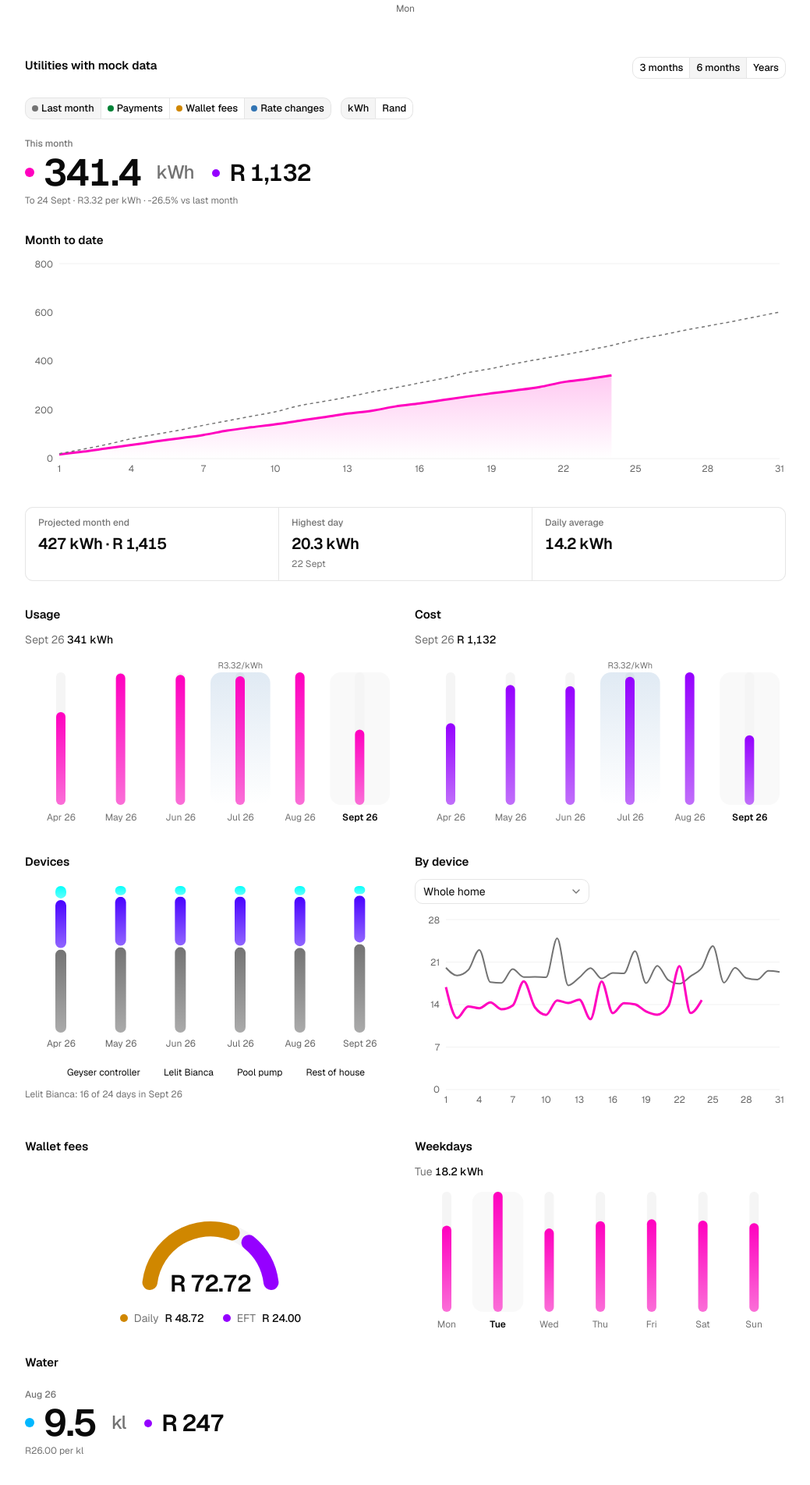
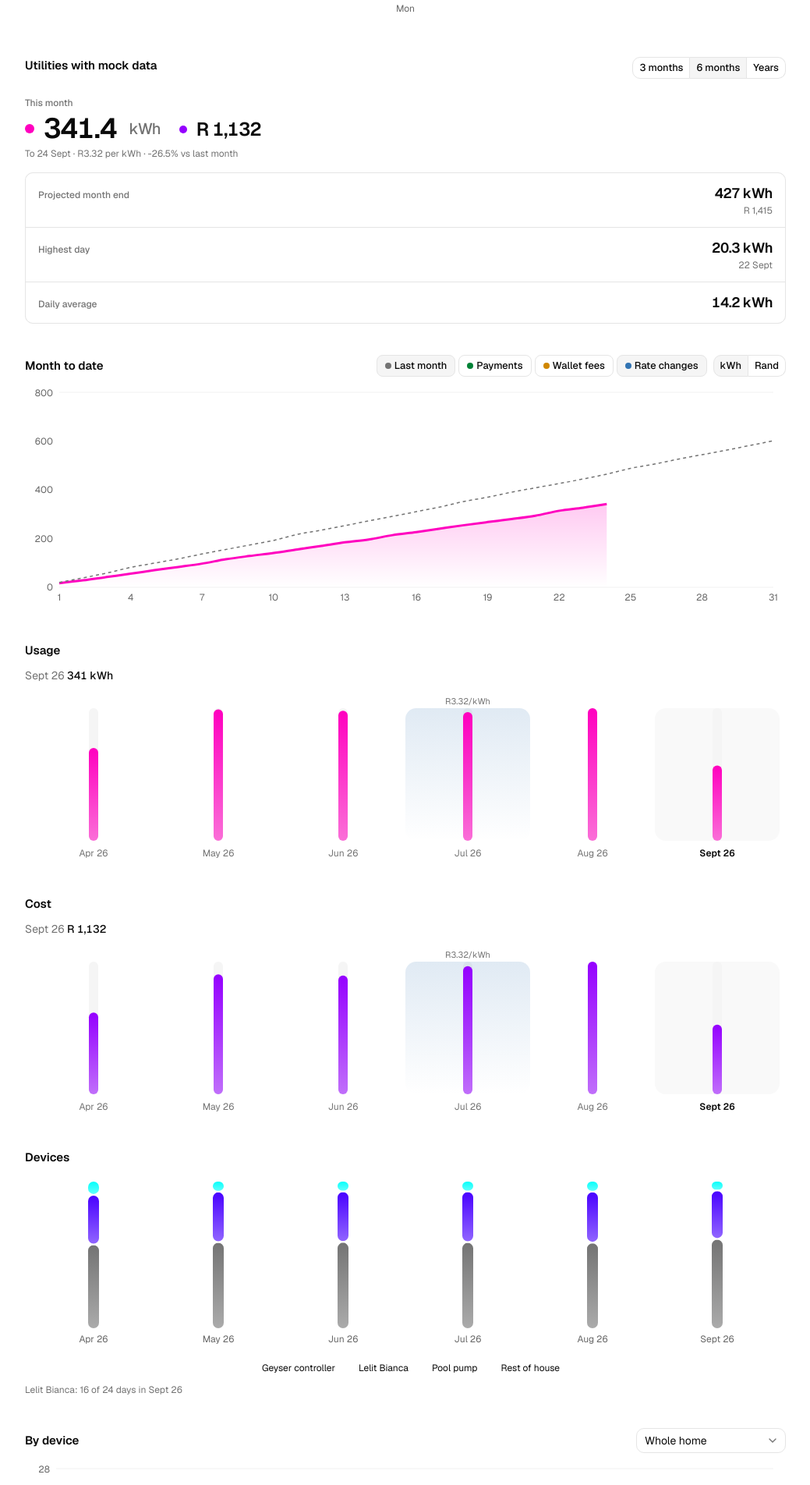
Before and after one commit to gustav2811/personal-finance, a Next.js app in the folder apps/dashboard/: page /dev/ui in a window 1280 px wide. Shown: the part 1402-3306 px from the top of the page at 78% size, without its empty margins (120-1159 px from the left). Built offline with nearby package versions, Linux system fonts and the light colour scheme.

Commit message:
Reflow the utilities page so phone and desktop share one reading order.
The summary, chart controls, and history were built for a wide column, so the layer toggles overflowed on a phone and the headline sat apart from the stats it summarises.

```diff
--- a/apps/dashboard/components/patterns/data-gate.tsx
+++ b/apps/dashboard/components/patterns/data-gate.tsx
@@ -2,6 +2,7 @@
 
 import { useEffect, useState, type ReactNode } from "react"
 import { Alert, AlertDescription, AlertTitle } from "@/components/ui/alert"
+import { Button } from "@/components/ui/button"
 import { Skeleton } from "@/components/ui/skeleton"
 
 // `load` is a dependency. Pass a stable function (module-level or useCallback).
@@ -15,6 +16,7 @@ export function DataGate<T>({
 }) {
   const [data, setData] = useState<T | null>(null)
   const [dataError, setDataError] = useState<string | null>(null)
+  const [attempt, setAttempt] = useState(0)
 
   useEffect(() => {
     let cancelled = false
@@ -34,13 +36,18 @@ export function DataGate<T>({
     return () => {
       cancelled = true
     }
-  }, [load])
+  }, [load, attempt])
 
   if (dataError) {
     return (
       <Alert variant="destructive">
         <AlertTitle>Household data is unavailable</AlertTitle>
-        <AlertDescription>{dataError}</AlertDescription>
+        <AlertDescription className="space-y-3">
+          <p>{dataError}</p>
+          <Button onClick={() => setAttempt((count) => count + 1)} size="sm" variant="outline">
+            Try again
+          </Button>
+        </AlertDescription>
       </Alert>
     )
   }
--- a/apps/dashboard/components/patterns/history-control.tsx
+++ b/apps/dashboard/components/patterns/history-control.tsx
@@ -30,7 +30,11 @@ export function HistoryControl({
       variant="outline"
     >
       {ITEMS.map((item) => (
-        <ToggleGroupItem key={String(item.value)} value={String(item.value)}>
+        <ToggleGroupItem
+          className="pointer-coarse:h-9 pointer-coarse:px-3"
+          key={String(item.value)}
+          value={String(item.value)}
+        >
           {item.label}
         </ToggleGroupItem>
       ))}
--- a/apps/dashboard/components/patterns/section.tsx
+++ b/apps/dashboard/components/patterns/section.tsx
@@ -1,21 +1,26 @@
 import type { ReactNode } from "react"
 
 export function Section({
+  actions,
   children,
   description,
   title,
 }: {
+  actions?: ReactNode
   children?: ReactNode
   description?: string
   title: string
 }) {
   return (
     <section className="space-y-3">
-      <div className="space-y-1">
-        <h2 className="type-section-title">{title}</h2>
-        {description ? (
-          <p className="type-body-small max-w-3xl text-muted-foreground">{description}</p>
-        ) : null}
+      <div className="flex flex-wrap items-center justify-between gap-x-4 gap-y-3">
+        <div className="min-w-0 space-y-1">
+          <h2 className="type-section-title">{title}</h2>
+          {description ? (
+            <p className="type-body-small max-w-3xl text-muted-foreground">{description}</p>
+          ) : null}
+        </div>
+        {actions ? <div className="flex flex-wrap items-center gap-2">{actions}</div> : null}
       </div>
       {children}
     </section>
--- a/apps/dashboard/domain/consumption/device-line-chart.tsx
+++ b/apps/dashboard/domain/consumption/device-line-chart.tsx
@@ -2,6 +2,7 @@
 
 import { CartesianGrid, Line, LineChart, XAxis, YAxis } from "recharts"
 import { ChartContainer, ChartTooltip, type ChartConfig } from "@/components/ui/chart"
+import { Empty, EmptyHeader, EmptyTitle } from "@/components/ui/empty"
 import type { DeviceDayPoint } from "@/domain/consumption/energy-model"
 import { formatNumber } from "@/lib/format/money"
 
@@ -12,9 +13,19 @@ const lineConfig = {
 
 // Two overlapping series with a vertical guide and ring marker, after Smart Charts 9.
 export function DeviceLineChart({ points }: { points: DeviceDayPoint[] }) {
+  if (points.every((point) => point.current === null && point.previous === null)) {
+    return (
+      <Empty className="min-h-48 border">
+        <EmptyHeader>
+          <EmptyTitle>No readings for this device in the last two months</EmptyTitle>
+        </EmptyHeader>
+      </Empty>
+    )
+  }
+
   return (
     <ChartContainer className="aspect-auto h-64 w-full" config={lineConfig}>
-      <LineChart data={points} margin={{ left: 8, right: 8, top: 8 }}>
+      <LineChart data={points} margin={{ left: 8, right: 16, top: 8 }}>
         <CartesianGrid vertical={false} />
         <XAxis axisLine={false} dataKey="day" interval={2} tickLine={false} />
         <YAxis
--- a/apps/dashboard/domain/consumption/device-share-chart.tsx
+++ b/apps/dashboard/domain/consumption/device-share-chart.tsx
@@ -48,7 +48,8 @@ export function DeviceShareChart({ share }: { share: DeviceShare }) {
             </linearGradient>
           ))}
         </defs>
-        <XAxis axisLine={false} dataKey="label" interval={0} tickLine={false} />
+        <XAxis axisLine={false} dataKey="label" interval={share.points.length > 7 ? "preserveEnd" : 0}
+          minTickGap={4} tickLine={false} />
         <YAxis domain={[0, 100]} hide />
         <ChartTooltip
           content={
--- a/apps/dashboard/domain/consumption/month-bars.tsx
+++ b/apps/dashboard/domain/consumption/month-bars.tsx
@@ -83,7 +83,8 @@ export function MonthBars({
           <XAxis
             axisLine={false}
             dataKey="label"
-            interval={0}
+            interval={bars.length > 7 ? "preserveEnd" : 0}
+            minTickGap={4}
             tick={<MonthTick selectedLabel={active.label} />}
             tickLine={false}
           />
--- a/apps/dashboard/domain/consumption/mtd-chart.tsx
+++ b/apps/dashboard/domain/consumption/mtd-chart.tsx
@@ -95,7 +95,7 @@ export function MtdChart({
 
   return (
     <ChartContainer className="aspect-auto h-72 w-full" config={mtdConfig(metric)}>
-      <ComposedChart data={rows} margin={{ left: 8, right: 8, top: 8 }}>
+      <ComposedChart data={rows} margin={{ left: 8, right: 16, top: 8 }}>
         <defs>
           <linearGradient id="mtd-cursor" x1="0" x2="0" y1="0" y2="1">
             <stop offset="0%" style={{ stopColor: "var(--color-current)", stopOpacity: 0.22 }} />
--- a/apps/dashboard/domain/consumption/weekday-chart.tsx
+++ b/apps/dashboard/domain/consumption/weekday-chart.tsx
@@ -3,6 +3,7 @@
 import { useId } from "react"
 import { Bar, BarChart, ReferenceArea, XAxis, YAxis } from "recharts"
 import { ChartContainer, ChartTooltip, type ChartConfig } from "@/components/ui/chart"
+import { Empty, EmptyHeader, EmptyTitle } from "@/components/ui/empty"
 import type { WeekdayPoint } from "@/domain/consumption/energy-model"
 import { formatNumber } from "@/lib/format/money"
 
@@ -36,14 +37,22 @@ export function WeekdayChart({ points }: { points: WeekdayPoint[] }) {
     null,
   )
 
+  if (!peak || peak.kwh === null) {
+    return (
+      <Empty className="min-h-48 border">
+        <EmptyHeader>
+          <EmptyTitle>No closed days this month</EmptyTitle>
+        </EmptyHeader>
+      </Empty>
+    )
+  }
+
   return (
     <div className="space-y-2">
-      {peak && peak.kwh !== null ? (
       <p className="type-numeric text-sm">
         <span className="text-muted-foreground">{peak.label}</span>{" "}
         <span className="font-medium">{formatNumber(peak.kwh)} kWh</span>
       </p>
-      ) : null}
       <ChartContainer className="aspect-auto h-48 w-full" config={weekdayConfig}>
         <BarChart data={points} margin={{ left: 8, right: 8, top: 8 }}>
           <defs>
@@ -56,11 +65,10 @@ export function WeekdayChart({ points }: { points: WeekdayPoint[] }) {
             axisLine={false}
             dataKey="label"
             interval={0}
-            tick={<DayTick peak={peak?.label ?? ""} />}
+            tick={<DayTick peak={peak.label} />}
             tickLine={false}
           />
           <YAxis domain={[0, "dataMax"]} hide />
-          {peak ? (
           <ReferenceArea
             fill="var(--muted)"
             fillOpacity={0.6}
@@ -69,7 +77,6 @@ export function WeekdayChart({ points }: { points: WeekdayPoint[] }) {
             x1={peak.label}
             x2={peak.label}
           />
-          ) : null}
           <ChartTooltip
             content={({ active, payload }) => {
               const item = payload?.[0]?.payload as WeekdayPoint | undefined
--- a/apps/dashboard/features/utilities/energy-panel.tsx
+++ b/apps/dashboard/features/utilities/energy-panel.tsx
@@ -45,18 +45,16 @@ const LAYERS: Array<{ dot: string; label: string; value: Layer }> = [
   { dot: "bg-info", label: "Rate changes", value: "rates" },
 ]
 
-function EnergyBody({
-  data,
-  layers,
-  metric,
-  window,
-}: {
-  data: EnergyData
-  layers: Layer[]
-  metric: MtdMetric
-  window: HistoryWindow
-}) {
+const TOUCH_ITEM = "pointer-coarse:h-9 pointer-coarse:px-3"
+
+function isLayer(value: string): value is Layer {
+  return LAYERS.some((layer) => layer.value === value)
+}
+
+export function EnergyPanel({ data, window }: { data: EnergyData; window: HistoryWindow }) {
   const currentMonth = monthKey(localDateKey(data.fetchedAt))
+  const [metric, setMetric] = useState<MtdMetric>("kwh")
+  const [layers, setLayers] = useState<Layer[]>(["last", "rates"])
   const [selectedMonth, setSelectedMonth] = useState(currentMonth)
   const [target, setTarget] = useState(HOME_TARGET)
 
@@ -104,18 +102,21 @@ function EnergyBody({
     : []
 
   return (
-    <div className="space-y-8">
-      <section aria-label="Month to date" className="space-y-1">
+    <div className="space-y-10">
+      <section aria-label="This month" className="space-y-4">
+        <div className="space-y-1">
           <p className="type-label text-muted-foreground">This month</p>
           {summary ? (
             <>
               <div className="flex flex-wrap items-baseline gap-x-6 gap-y-1">
-              <p className="type-numeric flex items-center gap-3 text-5xl font-semibold tracking-tight">
+                <p className="type-numeric flex items-center gap-3 text-4xl font-semibold tracking-tight @md/utilities:text-5xl">
                   <span aria-hidden className="size-3 rounded-full bg-chart-1" />
                   {formatNumber(summary.kwh)}
-                <span className="ml-2 text-2xl font-medium text-muted-foreground">kWh</span>
+                  <span className="ml-1 text-xl font-medium text-muted-foreground @md/utilities:text-2xl">
+                    kWh
+                  </span>
                 </p>
-              <p className="type-numeric flex items-center gap-3 text-3xl font-semibold tracking-tight">
+                <p className="type-numeric flex items-center gap-3 text-2xl font-semibold tracking-tight @md/utilities:text-3xl">
                   <span aria-hidden className="size-2.5 rounded-full bg-chart-2" />
                   {formatMoney(summary.rand)}
                 </p>
@@ -131,25 +132,14 @@ function EnergyBody({
           ) : (
             <p className="type-body text-muted-foreground">No closed days yet.</p>
           )}
-      </section>
-
-      <Section title="Month to date">
-        <MtdChart
-          metric={metric}
-          points={mtd.points}
-          showDeposits={layers.includes("payments")}
-          showFees={layers.includes("fees")}
-          showLast={layers.includes("last")}
-        />
-      </Section>
+        </div>
 
         {summary ? (
-        <dl className="grid gap-px overflow-hidden rounded-lg border bg-border sm:grid-cols-3">
+          <dl className="grid gap-px overflow-hidden rounded-lg border bg-border @xl/utilities:grid-cols-3">
             <Stat
+              detail={summary.projectedRand === null ? undefined : formatMoney(summary.projectedRand)}
               label="Projected month end"
-            value={`${formatNumber(summary.projectedKwh, 0)} kWh${
-              summary.projectedRand === null ? "" : ` · ${formatMoney(summary.projectedRand)}`
-            }`}
+              value={`${formatNumber(summary.projectedKwh, 0)} kWh`}
             />
             <Stat
               detail={shortDate(`${summary.highestDay.key}T12:00:00+02:00`)}
@@ -162,8 +152,60 @@ function EnergyBody({
             />
           </dl>
         ) : null}
+      </section>
 
-      <div className="grid gap-x-6 gap-y-8 lg:grid-cols-2 [&>section]:min-w-0">
+      <Section
+        actions={
+          <>
+            <ToggleGroup
+              aria-label="Chart layers"
+              className="flex-wrap"
+              onValueChange={(next) => setLayers(next.filter(isLayer))}
+              size="sm"
+              spacing={1}
+              type="multiple"
+              value={layers}
+              variant="outline"
+            >
+              {LAYERS.map((layer) => (
+                <ToggleGroupItem className={TOUCH_ITEM} key={layer.value} value={layer.value}>
+                  <span aria-hidden className={`size-2 rounded-full ${layer.dot}`} />
+                  {layer.label}
+                </ToggleGroupItem>
+              ))}
+            </ToggleGroup>
+            <ToggleGroup
+              aria-label="Month to date measure"
+              onValueChange={(next) => {
+                if (next === "kwh" || next === "rand") setMetric(next)
+              }}
+              size="sm"
+              spacing={0}
+              type="single"
+              value={metric}
+              variant="outline"
+            >
+              <ToggleGroupItem className={TOUCH_ITEM} value="kwh">
+                kWh
+              </ToggleGroupItem>
+              <ToggleGroupItem className={TOUCH_ITEM} value="rand">
+                Rand
+              </ToggleGroupItem>
+            </ToggleGroup>
+          </>
+        }
+        title="Month to date"
+      >
+        <MtdChart
+          metric={metric}
+          points={mtd.points}
+          showDeposits={layers.includes("payments")}
+          showFees={layers.includes("fees")}
+          showLast={layers.includes("last")}
+        />
+      </Section>
+
+      <div className="grid gap-x-8 gap-y-10 @3xl/utilities:grid-cols-2 [&>section]:min-w-0">
         <Section title="Usage">
           <MonthBars
             bars={monthly.map((point) => ({ label: point.label, month: point.month, value: point.kwh }))}
@@ -197,9 +239,10 @@ function EnergyBody({
           ))}
         </Section>
 
-        <Section title="By device">
+        <Section
+          actions={
             <Select onValueChange={setTarget} value={target}>
-            <SelectTrigger className="w-56">
+              <SelectTrigger aria-label="Device" className="w-48 pointer-coarse:h-9">
                 <SelectValue />
               </SelectTrigger>
               <SelectContent>
@@ -210,6 +253,9 @@ function EnergyBody({
                 ))}
               </SelectContent>
             </Select>
+          }
+          title="By device"
+        >
           <DeviceLineChart points={deviceDaily} />
         </Section>
 
@@ -227,53 +273,14 @@ function EnergyBody({
 
 function Stat({ detail, label, value }: { detail?: string; label: string; value: string }) {
   return (
-    <div className="bg-card px-4 py-3">
+    <div className="flex items-baseline justify-between gap-4 bg-card px-4 py-3 @xl/utilities:block">
       <dt className="type-label text-muted-foreground">{label}</dt>
-      <dd className="type-numeric mt-1 text-xl font-semibold tracking-tight">{value}</dd>
-      {detail ? <p className="type-caption mt-1">{detail}</p> : null}
+      <dd className="flex flex-col items-end text-right @xl/utilities:mt-1 @xl/utilities:items-start @xl/utilities:text-left">
+        <span className="type-numeric text-lg font-semibold tracking-tight @xl/utilities:text-xl">
+          {value}
+        </span>
+        {detail ? <span className="type-caption">{detail}</span> : null}
+      </dd>
     </div>
   )
 }
-
-export function EnergyPanel({ data, window }: { data: EnergyData; window: HistoryWindow }) {
-  const [metric, setMetric] = useState<MtdMetric>("kwh")
-  const [layers, setLayers] = useState<Layer[]>(["last", "rates"])
-
-  return (
-    <div className="space-y-6">
-      <div className="flex flex-wrap items-center gap-3">
-        <ToggleGroup
-          aria-label="Chart layers"
-          onValueChange={(next) => setLayers(next as Layer[])}
-          size="sm"
-          spacing={0}
-          type="multiple"
-          value={layers}
-          variant="outline"
-        >
-          {LAYERS.map((layer) => (
-            <ToggleGroupItem key={layer.value} value={layer.value}>
-              <span aria-hidden className={`size-2 rounded-full ${layer.dot}`} />
-              {layer.label}
-            </ToggleGroupItem>
-          ))}
-        </ToggleGroup>
-        <ToggleGroup
-          aria-label="Month to date measure"
-          onValueChange={(next) => {
-            if (next === "kwh" || next === "rand") setMetric(next)
-          }}
-          size="sm"
-          spacing={0}
-          type="single"
-          value={metric}
-          variant="outline"
-        >
-          <ToggleGroupItem value="kwh">kWh</ToggleGroupItem>
-          <ToggleGroupItem value="rand">Rand</ToggleGroupItem>
-        </ToggleGroup>
-      </div>
-      <EnergyBody data={data} layers={layers} metric={metric} window={window} />
-    </div>
-  )
-}
--- a/apps/dashboard/features/utilities/water-panel.tsx
+++ b/apps/dashboard/features/utilities/water-panel.tsx
@@ -2,6 +2,7 @@
 
 import { useMemo, useState } from "react"
 import { Section } from "@/components/patterns/section"
+import { Empty, EmptyHeader, EmptyTitle } from "@/components/ui/empty"
 import { historyMonths } from "@/domain/consumption/energy-model"
 import { MonthBars } from "@/domain/consumption/month-bars"
 import { buildWaterMonths } from "@/domain/consumption/water-model"
@@ -9,9 +10,9 @@ import type { EnergyData } from "@/features/utilities/queries"
 import type { HistoryWindow } from "@/lib/range"
 import { formatMoney, formatNumber } from "@/lib/format/money"
 
-function WaterBody({ data, window }: { data: EnergyData; window: HistoryWindow }) {
+export function WaterPanel({ data, window }: { data: EnergyData; window: HistoryWindow }) {
   const all = useMemo(() => buildWaterMonths(data.ledgerEntries), [data.ledgerEntries])
-  const latest = all[all.length - 1]
+  const latest = all.at(-1)
   const [selectedMonth, setSelectedMonth] = useState(latest?.month ?? "")
 
   const visible = useMemo(() => {
@@ -21,30 +22,38 @@ function WaterBody({ data, window }: { data: EnergyData; window: HistoryWindow }
   }, [all, window])
 
   if (!latest) {
-    return <p className="type-body text-muted-foreground">No water invoices.</p>
+    return (
+      <Empty className="min-h-48 border">
+        <EmptyHeader>
+          <EmptyTitle>No water invoices</EmptyTitle>
+        </EmptyHeader>
+      </Empty>
+    )
   }
 
   return (
-    <div className="space-y-8">
-      <section aria-label="Latest month" className="space-y-1">
+    <div className="space-y-10">
+      <section aria-label="Latest invoice" className="space-y-1">
         <p className="type-label text-muted-foreground">{latest.label}</p>
         <div className="flex flex-wrap items-baseline gap-x-6 gap-y-1">
-          <p className="type-numeric flex items-center gap-3 text-5xl font-semibold tracking-tight">
+          <p className="type-numeric flex items-center gap-3 text-4xl font-semibold tracking-tight @md/utilities:text-5xl">
             <span aria-hidden className="size-3 rounded-full bg-chart-4" />
             {formatNumber(latest.kl)}
-            <span className="ml-2 text-2xl font-medium text-muted-foreground">kl</span>
+            <span className="ml-1 text-xl font-medium text-muted-foreground @md/utilities:text-2xl">
+              kl
+            </span>
           </p>
-          <p className="type-numeric flex items-center gap-3 text-3xl font-semibold tracking-tight">
+          <p className="type-numeric flex items-center gap-3 text-2xl font-semibold tracking-tight @md/utilities:text-3xl">
             <span aria-hidden className="size-2.5 rounded-full bg-chart-2" />
             {formatMoney(latest.cost)}
           </p>
         </div>
-        <p className="type-caption">
-          {latest.kl > 0 ? `R${formatNumber(latest.cost / latest.kl, 2)} per kl` : ""}
-        </p>
+        {latest.kl > 0 ? (
+          <p className="type-caption">R{formatNumber(latest.cost / latest.kl, 2)} per kl</p>
+        ) : null}
       </section>
 
-      <div className="grid gap-x-6 gap-y-8 lg:grid-cols-2 [&>section]:min-w-0">
+      <div className="grid gap-x-8 gap-y-10 @3xl/utilities:grid-cols-2 [&>section]:min-w-0">
         <Section title="Usage">
           <MonthBars
             bars={visible.map((point) => ({ label: point.label, month: point.month, value: point.kl }))}
@@ -72,5 +81,3 @@ function WaterBody({ data, window }: { data: EnergyData; window: HistoryWindow }
     </div>
   )
 }
-
-export { WaterBody as WaterPanel }
```
Also changed, not shown: apps/dashboard/features/utilities/utilities-view.tsx (+11 -7 lines). Lines whose indentation alone changed are shown as unchanged.
